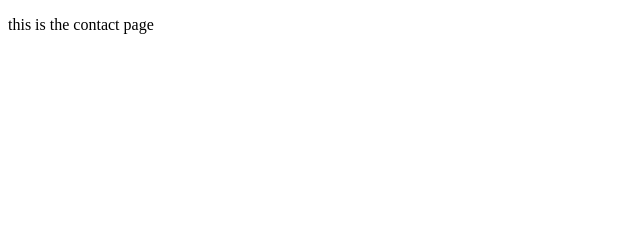
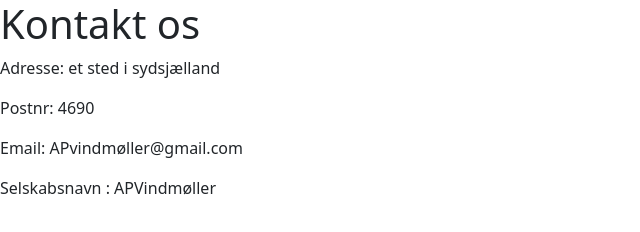
Before and after one commit to MBRzealand/eksamen, a plain HTML site: page Client/contactPage.html in a window 1280 px wide. Shown: the whole page, without its empty margins (0-640 px from the left). Drawn offline with nearby package versions, Linux system fonts and the light colour scheme.

Commit message:
renamed files so one.com can find my index file

```diff
--- a/Client/contactPage.html
+++ b/Client/contactPage.html
@@ -3,8 +3,19 @@
 <head>
     <meta charset="UTF-8">
     <title>Contact Us</title>
+    <link rel="stylesheet" href="https://cdn.jsdelivr.net/npm/bootstrap@5.1.3/dist/css/bootstrap.min.css">
 </head>
 <body>
-<p>this is the contact page</p>
+<div id="pageContainer">
+    <h1>Kontakt os</h1>
+
+    <div id="contactInformation">
+        <p>Adresse: et sted i sydsjælland</p>
+        <p>Postnr: 4690</p>
+        <p>Email: APvindmøller@gmail.com</p>
+        <p>Selskabsnavn : APVindmøller</p>
+    </div>
+
+</div>
 </body>
 </html>
--- /dev/null
+++ b/Client/contactPageStyle.css
@@ -0,0 +1,8 @@
+#pageContainer{
+    display: flex;
+    flex-direction: column;
+    justify-content: center;
+    align-items: center;
+    height: 100vh;
+    width: 100vw;
+}
```
Also changed, not shown: Client/index.html (renamed from Client/displayCrud.html, +2 -2 lines), Client/indexScript.js (renamed from Client/displayCrudScript.js), Client/indexStyle.css (renamed from Client/displayCrudStyle.css).
